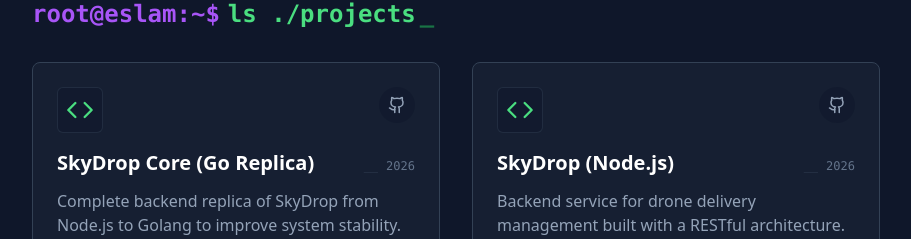
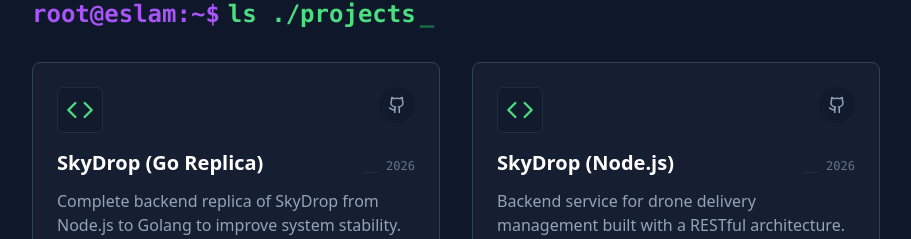
Before and after one commit to Eslam-Amin/Portfolio, a React (Create React App) app: page / in a window 1280 px wide. Shown: the part 2265-2504 px from the top of the page, without its empty margins (184-1095 px from the left). Built offline with nearby package versions, Linux system fonts and the light colour scheme.

Commit message:
removed core word

```diff
--- a/src/data/portfolioData.js
+++ b/src/data/portfolioData.js
@@ -81,7 +81,7 @@ export const experience = [
 
 export const projects = [
   {
-    title: "SkyDrop Core (Go Replica)",
+    title: "SkyDrop (Go Replica)",
     desc: "Complete backend replica of SkyDrop from Node.js to Golang to improve system stability. Leveraged Go's static typing and efficient memory management to create a more robust and maintainable architecture.",
     tech: ["Golang", "Gin", "PostgreSQL", "GORM", "Docker", "Docker Compose"],
     github: "https://github.com/Eslam-Amin/drone-delivery-backend-golang",
```
